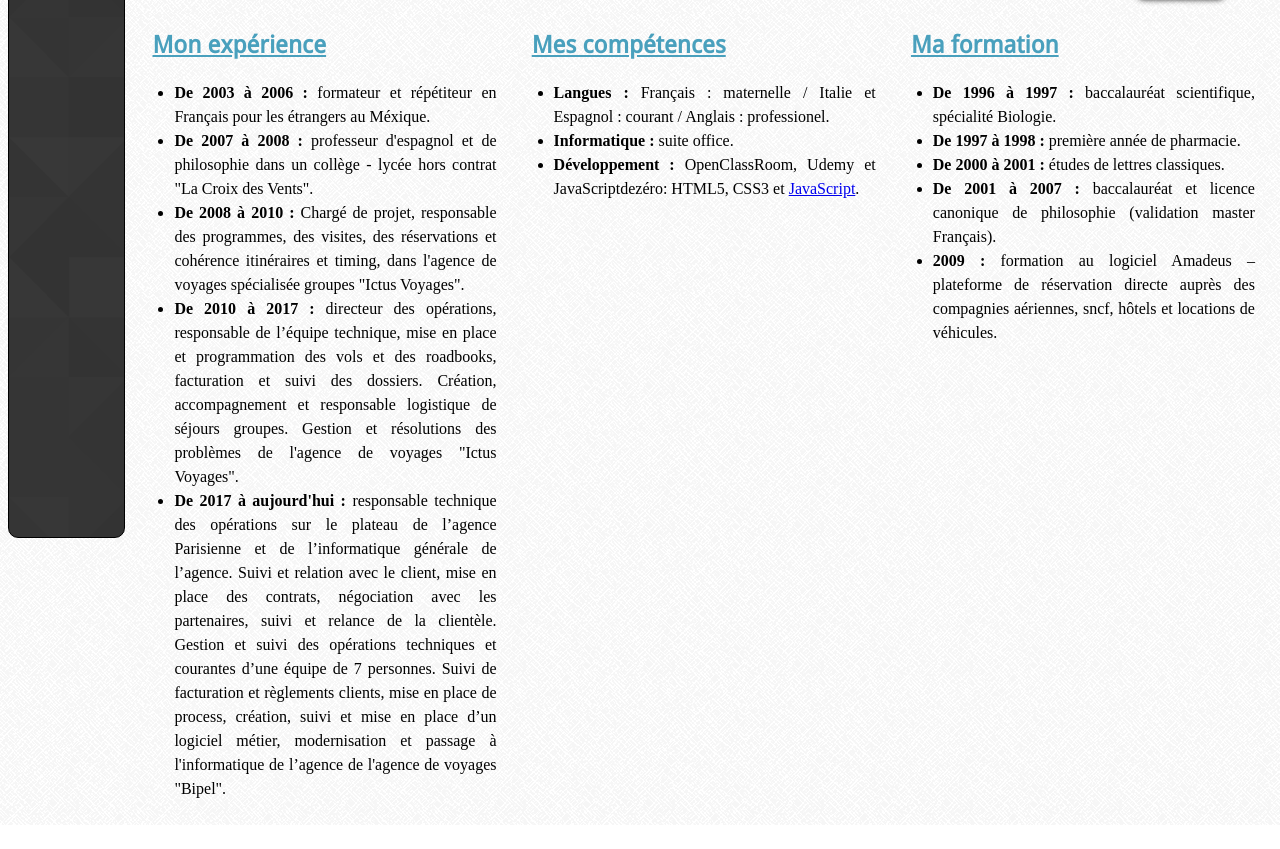
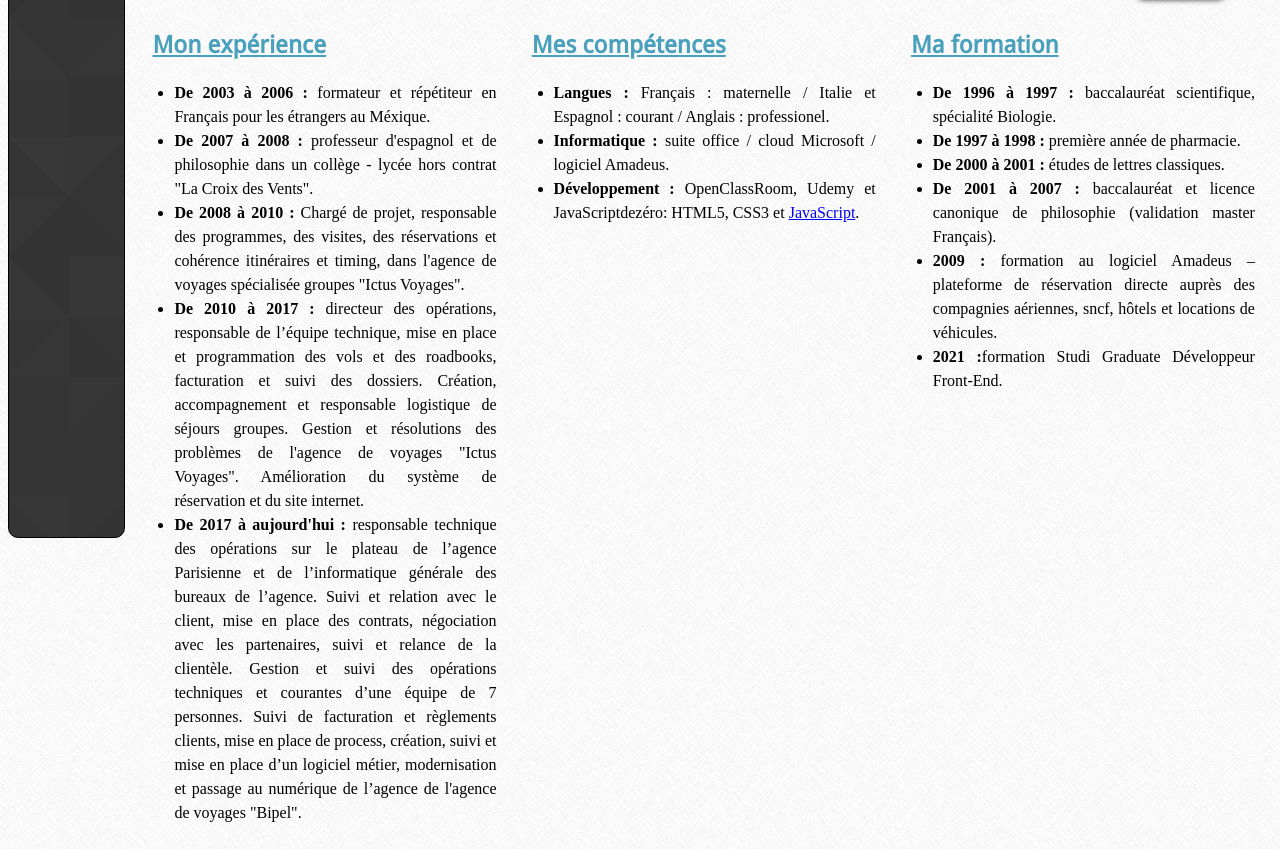
Before and after one commit to Porg91/CV-LEMOINE-ONLINE, a plain HTML site: page index.html in a window 1280 px wide. Shown: the part 125-974 px from the top of the page. Before the commit the page ends 950 px from the top, so only its background shows below. Drawn offline with Linux system fonts and the light colour scheme; files whose address does not match are found by name.

Commit message:
Version deux

```diff
--- a/index.html
+++ b/index.html
@@ -26,8 +26,8 @@
                     <li><span class="gras">De 2003 à 2006 : </span>formateur et répétiteur en Français pour les étrangers au Méxique.</li>
                     <li><span class="gras">De 2007 à 2008 : </span>professeur d'espagnol et de philosophie dans un collège - lycée hors contrat "La Croix des Vents".</li>
                     <li><span class="gras">De 2008 à 2010 : </span>Chargé de projet, responsable des programmes, des visites, des réservations et cohérence itinéraires et timing, dans l'agence de voyages spécialisée groupes "Ictus Voyages".</li>
-                    <li><span class="gras">De 2010 à 2017 : </span>directeur des opérations, responsable de l’équipe technique, mise en place et programmation des vols et des roadbooks, facturation et suivi des dossiers. Création, accompagnement et responsable logistique de séjours groupes. Gestion et résolutions des problèmes de l'agence de voyages "Ictus Voyages".</li>
-                    <li><span class="gras">De 2017 à aujourd'hui : </span>responsable technique des opérations sur le plateau de l’agence Parisienne et de l’informatique générale de l’agence. Suivi et relation avec le client, mise en place des contrats, négociation avec les partenaires, suivi et relance de la clientèle. Gestion et suivi des opérations techniques et courantes d’une équipe de 7 personnes. Suivi de facturation et règlements clients, mise en place de process, création, suivi et mise en place d’un logiciel métier, modernisation et passage à l'informatique de l’agence de l'agence de voyages "Bipel".</li>
+                    <li><span class="gras">De 2010 à 2017 : </span>directeur des opérations, responsable de l’équipe technique, mise en place et programmation des vols et des roadbooks, facturation et suivi des dossiers. Création, accompagnement et responsable logistique de séjours groupes. Gestion et résolutions des problèmes de l'agence de voyages "Ictus Voyages". Amélioration du système de réservation et du site internet.</li>
+                    <li><span class="gras">De 2017 à aujourd'hui : </span>responsable technique des opérations sur le plateau de l’agence Parisienne et de l’informatique générale des bureaux de l’agence. Suivi et relation avec le client, mise en place des contrats, négociation avec les partenaires, suivi et relance de la clientèle. Gestion et suivi des opérations techniques et courantes d’une équipe de 7 personnes. Suivi de facturation et règlements clients, mise en place de process, création, suivi et mise en place d’un logiciel métier, modernisation et passage au numérique de l’agence de l'agence de voyages "Bipel".</li>
                 </ul>
             </div>
 
@@ -35,7 +35,7 @@
                 <h2>Mes compétences</h2>
                 <ul>
                     <li><span class="gras">Langues : </span>Français : maternelle / Italie et Espagnol : courant / Anglais : professionel.</li>
-                    <li><span class="gras">Informatique : </span>suite office.</li>
+                    <li><span class="gras">Informatique : </span>suite office / cloud Microsoft / logiciel Amadeus.</li>
                     <li><span class="gras">Développement : </span>OpenClassRoom, Udemy et JavaScriptdezéro: HTML5, CSS3 et <a href="certif_js.pdf">JavaScript</a>.</li>
                 </ul>
             </div>
@@ -48,6 +48,7 @@
                     <li><span class="gras">De 2000 à 2001 : </span>études de lettres classiques.</li>
                     <li><span class="gras">De 2001 à 2007 : </span>baccalauréat et licence canonique de philosophie (validation master Français).</li>
                     <li><span class="gras">2009 : </span>formation au logiciel Amadeus – plateforme de réservation directe auprès des compagnies aériennes, sncf, hôtels et locations de véhicules.</li>
+                    <li><span class="gras">2021 :</span>formation Studi Graduate Développeur Front-End. </li>
                 </ul>
             </div>
         </section>
```
